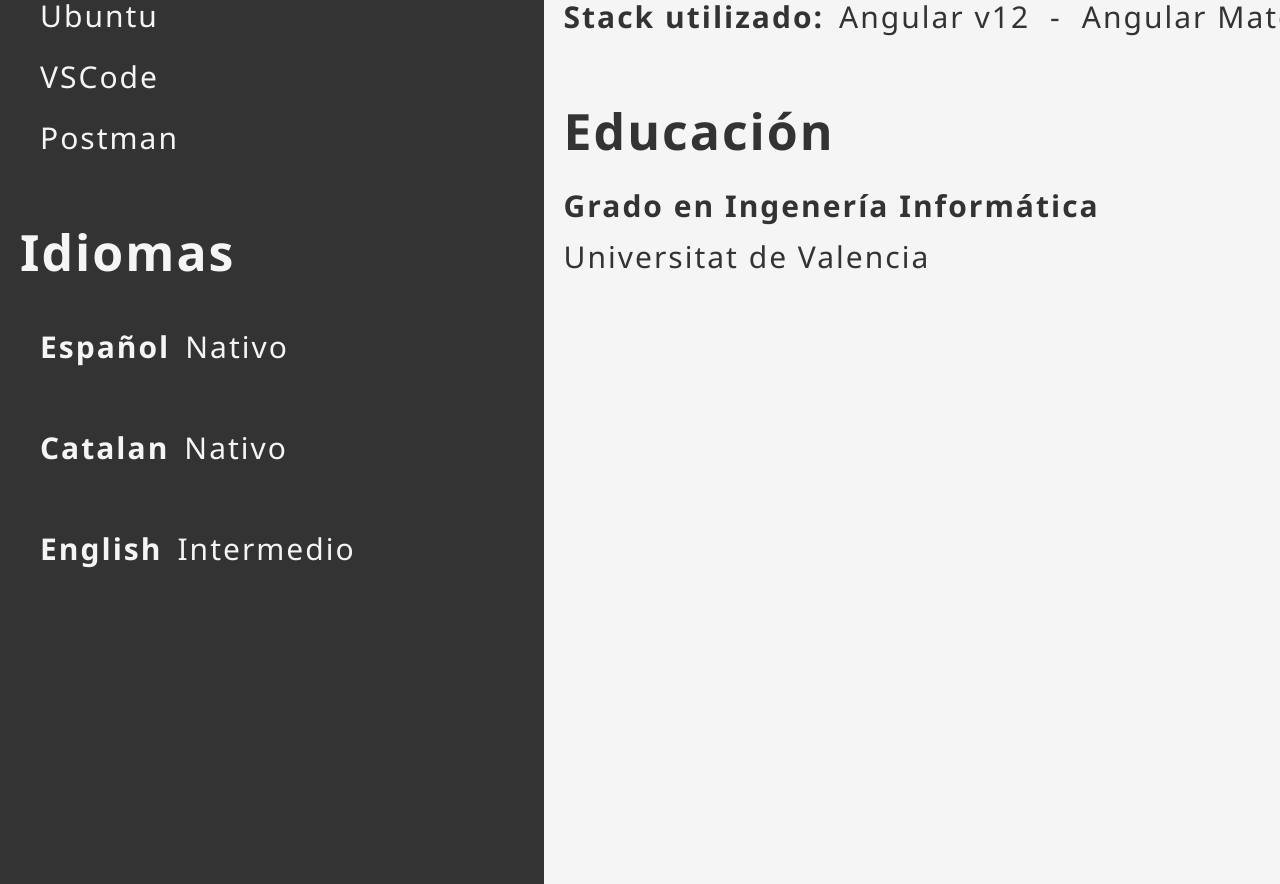
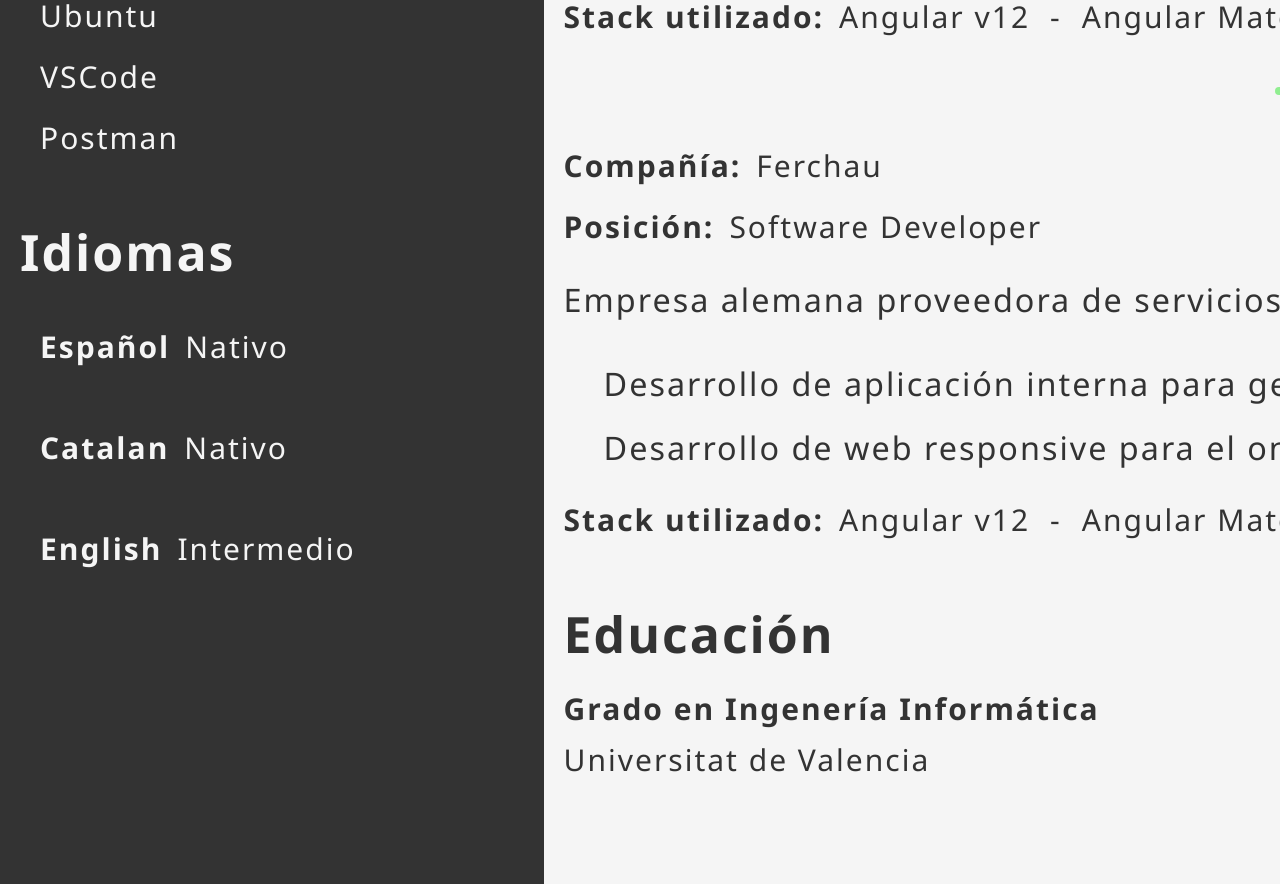
Before and after one commit to Albertpm95/TemplateCVWeb, an Angular app: page / in a window 1280 px wide. Shown: the part 1600-2484 px from the top of the page. Built offline with nearby package versions, Linux system fonts and the light colour scheme.

Commit message:
Updating CV

```diff
--- a/src/app/app.component.ts
+++ b/src/app/app.component.ts
@@ -91,11 +91,36 @@ export class AppComponent {
         ],
         stack: ['Angular v12', 'Angular Material', 'Spring Boot', 'Postman'],
       },
+      {
+        companyName: 'Ferchau',
+        position: 'Software Developer',
+        startDate: 'Abr 2021',
+        endDate: 'Act',
+        resume: 'Empresa alemana proveedora de servicios de Ingeneria e Informatica.',
+        achievements: [
+          'Desarrollo de aplicación interna para gestionar personal y equipos de trabajo. Testeo con Karma/Jasmine',
+          'Desarrollo de web responsive para el onboard de nuevos trabajadores en prácticas.',
+        ],
+        stack: ['Angular v12', 'Angular Material', 'Spring Boot', 'Postman'],
+      },
     ],
     education: [
       {
         title: 'Grado en Ingenería Informática',
         colleage: 'Universitat de Valencia',
+        skills: [
+          'C++',
+          'Java',
+          'C',
+          'Python',
+          'SQL',
+          'HTML',
+          'CSS3',
+          'JavaScript',
+          'Typescript',
+          'FastAPI',
+          'Angular',
+        ],
       },
     ],
     lenguages: [
```
Also changed, not shown: 1 other file (tests, documents, lock files or other folders).
